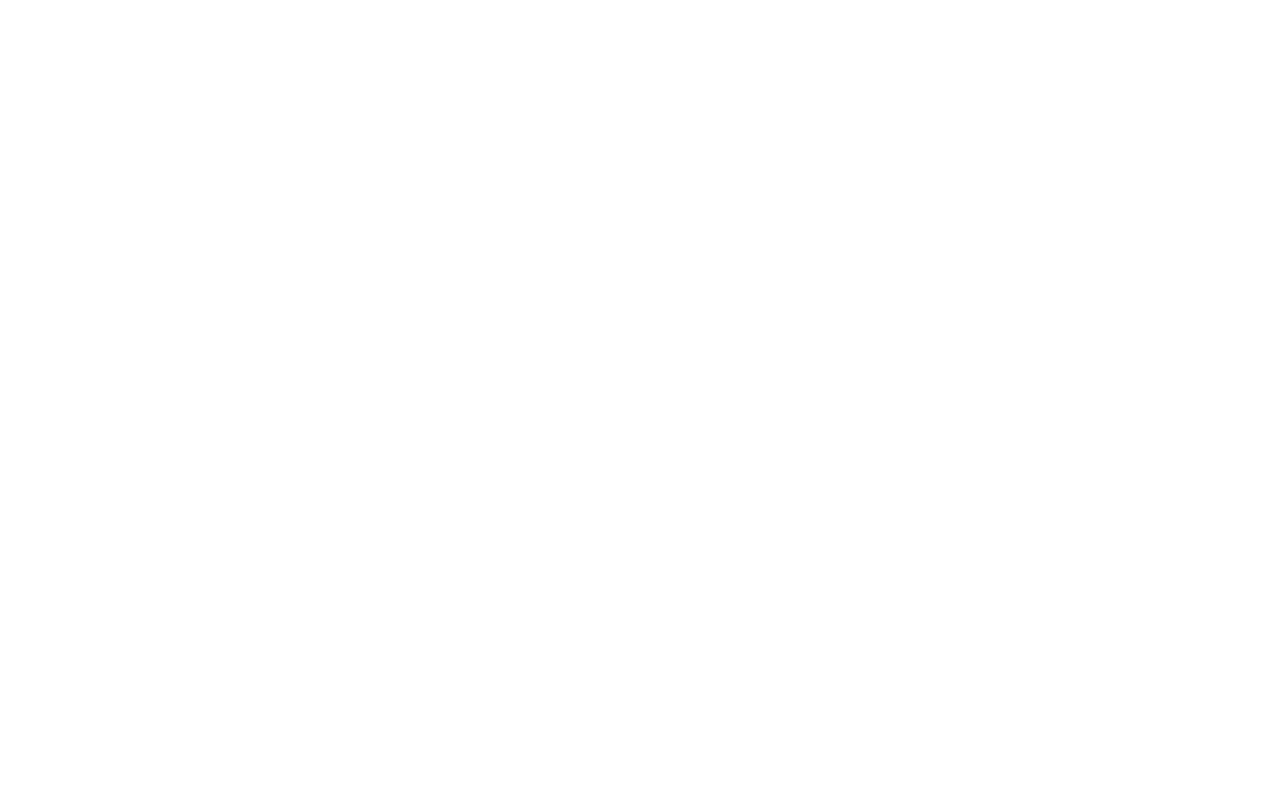
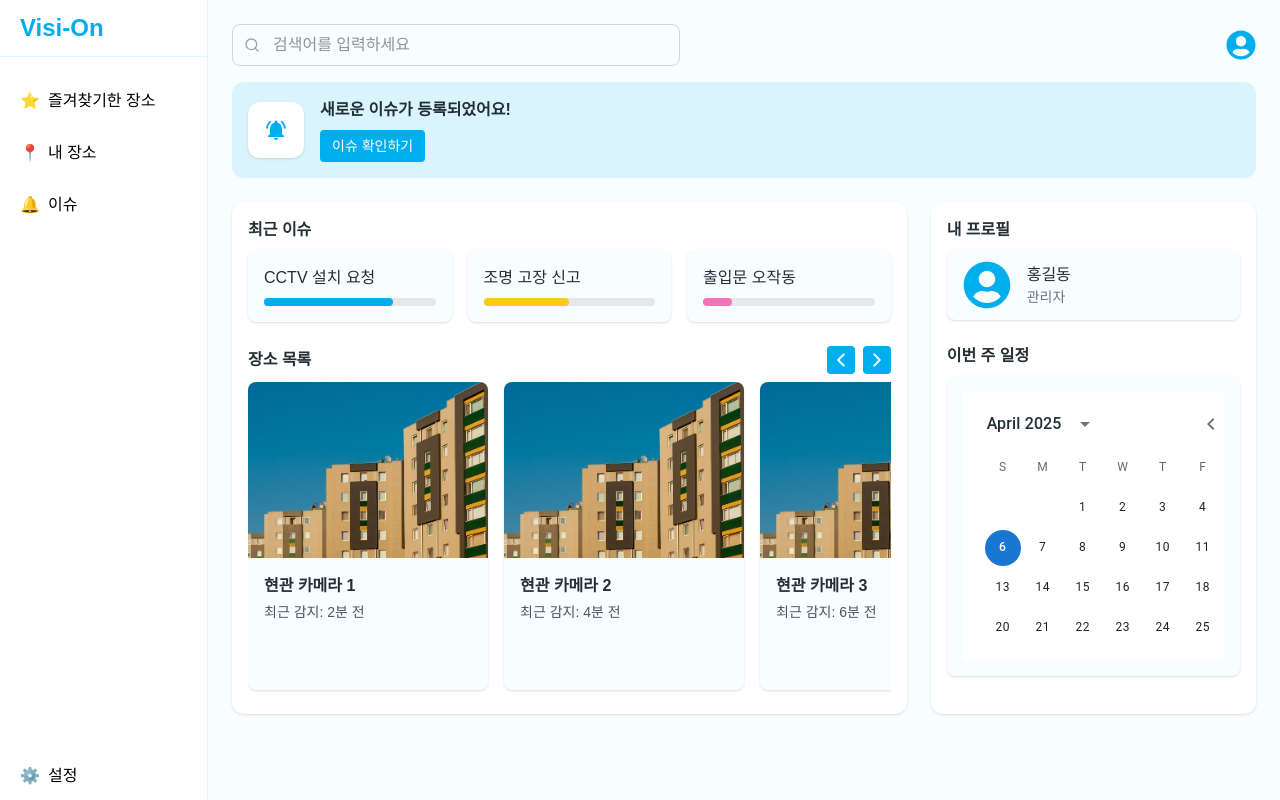
Before and after one commit to camm-cisco-hackathon/cctv_fe, a React (Vite) app: page /home in a window 1280 px wide. Before the commit this address had no page. Built offline with nearby package versions, Linux system fonts and the light colour scheme; a web font is replaced by a local one.

Commit message:
home 페이지 추가

```diff
--- a/package.json
+++ b/package.json
@@ -10,9 +10,15 @@
     "preview": "vite preview"
   },
   "dependencies": {
+    "@emotion/react": "^11.14.0",
+    "@emotion/styled": "^11.14.0",
+    "@mui/material": "^7.0.1",
+    "@mui/x-date-pickers": "^7.28.3",
     "@tailwindcss/vite": "^4.1.1",
+    "dayjs": "^1.11.13",
     "react": "^19.0.0",
     "react-dom": "^19.0.0",
+    "react-icons": "^5.5.0",
     "react-router-dom": "^7.5.0"
   },
   "devDependencies": {
--- a/src/App.jsx
+++ b/src/App.jsx
@@ -2,12 +2,11 @@
 import { BrowserRouter as Router, Routes, Route } from "react-router-dom";
 import Sidebar from "./components/Sidebar";
 import Dashboard from "./pages/Dashboard";
+import Home from "./pages/Home";
 import GroupedLocationList from "./pages/GroupedLocationList";
 import IssuePage from "./pages/IssuePage";
 import LandingPage from "./pages/LandingPage";
-
 import Sender from "./pages/Sender";
-
 
 function App() {
   return (
@@ -19,6 +18,14 @@
           element={
             <WithLayout>
               <Dashboard />
+            </WithLayout>
+          }
+        />
+        <Route
+          path="/home"
+          element={
+            <WithLayout>
+              <Home />
             </WithLayout>
           }
         />
@@ -46,13 +53,12 @@
             </WithLayout>
           }
         />
-
       </Routes>
     </Router>
   );
 }
 
-// Header + Sidebar 있는 페이지용 레이아웃
+// Header + Sidebar 포함 레이아웃
 const WithLayout = ({ children }) => (
   <div className="flex">
     <Sidebar />
--- /dev/null
+++ b/src/pages/Home.jsx
@@ -0,0 +1,167 @@
+import React, { useRef } from "react";
+import { AdapterDayjs } from "@mui/x-date-pickers/AdapterDayjs";
+import { LocalizationProvider } from "@mui/x-date-pickers/LocalizationProvider";
+import { StaticDatePicker } from "@mui/x-date-pickers/StaticDatePicker";
+import dayjs from "dayjs";
+import { FaUserCircle } from "react-icons/fa";
+import { MdNotificationsActive } from "react-icons/md";
+import { FiSearch } from "react-icons/fi";
+import { IoIosArrowBack, IoIosArrowForward } from "react-icons/io";
+import apartmentImg from "../images/apartment.jpg";
+
+export default function Home() {
+  const scrollRef = useRef(null);
+
+  const scrollLeft = () => {
+    scrollRef.current.scrollBy({ left: -300, behavior: "smooth" });
+  };
+
+  const scrollRight = () => {
+    scrollRef.current.scrollBy({ left: 300, behavior: "smooth" });
+  };
+
+  return (
+    <div className="min-h-screen bg-[#F8FDFF] text-[#232f34] p-6 space-y-6">
+      {/* 상단 검색 및 알림 */}
+      <header className="flex justify-between items-center mb-4">
+        <div className="relative w-full max-w-md">
+          <FiSearch className="absolute left-3 top-1/2 transform -translate-y-1/2 text-gray-400" />
+          <input
+            type="text"
+            placeholder="검색어를 입력하세요"
+            className="w-full pl-10 pr-4 py-2 rounded-lg border border-gray-300 focus:outline-none"
+          />
+        </div>
+        <FaUserCircle className="text-3xl text-[#00AEEF]" />
+      </header>
+
+      {/* 상단 카드 */}
+      <section className="bg-[#D9F4FD] p-4 rounded-xl flex items-center gap-4">
+        <div className="flex items-center justify-center w-14 h-14 bg-white rounded-xl shadow">
+          <MdNotificationsActive className="text-2xl text-[#00AEEF]" />
+        </div>
+        <div className="flex flex-col justify-center">
+          <h2 className="text-base font-semibold mb-2 text-[#232f34]">
+            새로운 이슈가 등록되었어요!
+          </h2>
+          <button className="w-fit px-3 py-1.5 text-sm bg-[#00AEEF] text-white rounded hover:bg-[#0095CF]">
+            이슈 확인하기
+          </button>
+        </div>
+      </section>
+
+      {/* 콘텐츠 구역 */}
+      <div className="grid grid-cols-1 lg:grid-cols-3 gap-6">
+        {/* 왼쪽 그룹 */}
+        <div className="lg:col-span-2 bg-white p-4 rounded-xl shadow space-y-6">
+          {/* 최근 이슈 */}
+          <div>
+            <h3 className="text-base font-semibold mb-2">최근 이슈</h3>
+            <section className="grid grid-cols-1 md:grid-cols-3 gap-4">
+              {[
+                { title: "CCTV 설치 요청", color: "#00AEEF", width: "w-3/4" },
+                { title: "조명 고장 신고", color: "#facc15", width: "w-1/2" },
+                { title: "출입문 오작동", color: "#f472b6", width: "w-1/6" },
+              ].map((item, index) => (
+                <div key={index} className="bg-[#F8FDFF] p-4 rounded-lg shadow">
+                  <p className="font-medium mb-2">{item.title}</p>
+                  <div className="w-full h-2 bg-gray-200 rounded-full">
+                    <div
+                      className={`h-full rounded-full ${item.width}`}
+                      style={{ backgroundColor: item.color }}
+                    />
+                  </div>
+                </div>
+              ))}
+            </section>
+          </div>
+
+          {/* 장소 목록 */}
+          <div>
+            <h3 className="text-base font-semibold mb-2 flex items-center justify-between">
+              <span>장소 목록</span>
+              <div className="flex gap-2">
+                <button
+                  onClick={scrollLeft}
+                  className="bg-[#00AEEF] text-white rounded p-1 hover:bg-[#0095CF]"
+                >
+                  <IoIosArrowBack size={20} />
+                </button>
+                <button
+                  onClick={scrollRight}
+                  className="bg-[#00AEEF] text-white rounded p-1 hover:bg-[#0095CF]"
+                >
+                  <IoIosArrowForward size={20} />
+                </button>
+              </div>
+            </h3>
+
+            <section
+              ref={scrollRef}
+              className="flex gap-4 overflow-x-auto pb-2 scrollbar-hide"
+            >
+              {[1, 2, 3, 4, 5].map((i) => (
+                <div
+                  key={i}
+                  className="min-w-[240px] h-[308px] bg-[#F8FDFF] rounded-lg shadow overflow-hidden flex flex-col"
+                >
+                  <img
+                    src={apartmentImg}
+                    alt={`장소 ${i}`}
+                    className="w-full h-44 object-cover"
+                  />
+                  <div className="p-4 flex-1">
+                    <h4 className="font-semibold mb-1">현관 카메라 {i}</h4>
+                    <p className="text-sm text-gray-600">
+                      최근 감지: {i * 2}분 전
+                    </p>
+                  </div>
+                </div>
+              ))}
+            </section>
+          </div>
+        </div>
+
+        {/* 오른쪽 그룹 */}
+        <div className="bg-white p-4 rounded-xl shadow space-y-6">
+          {/* 내 프로필 */}
+          <div>
+            <h3 className="text-base font-semibold mb-2">내 프로필</h3>
+            <section className="p-4 rounded-lg shadow flex items-center gap-4 h-[70px] bg-[#F8FDFF]">
+              <FaUserCircle className="text-5xl text-[#00AEEF]" />
+              <div>
+                <p className="font-medium">홍길동</p>
+                <p className="text-sm text-gray-500">관리자</p>
+              </div>
+            </section>
+          </div>
+
+          {/* 이번 주 일정 */}
+          <div>
+            <h3 className="text-base font-semibold mb-2">이번 주 일정</h3>
+            <section className="p-4 rounded-lg shadow h-[300px] flex flex-col bg-[#F8FDFF]">
+              <div className="flex-grow overflow-hidden">
+                <LocalizationProvider dateAdapter={AdapterDayjs}>
+                  <StaticDatePicker
+                    displayStaticWrapperAs="desktop"
+                    defaultValue={dayjs()}
+                    readOnly
+                    slotProps={{
+                      layout: {
+                        sx: {
+                          height: "100%",
+                          ".MuiPickersCalendarHeader-root": { mb: 0.5 },
+                          ".MuiDayCalendar-weekContainer": { mb: 0.5 },
+                        },
+                      },
+                    }}
+                  />
+                </LocalizationProvider>
+              </div>
+            </section>
+          </div>
+        </div>
+      </div>
+    </div>
+  );
+}
--- a/src/pages/LandingPage.jsx
+++ b/src/pages/LandingPage.jsx
@@ -41,7 +41,7 @@
       </p>
       <div className="flex flex-col sm:flex-row gap-4">
         <button className="px-8 py-3 bg-[#00AEEF] text-white rounded-lg hover:bg-[#0095CF] font-medium">
-          무료 체험 시작하기
+          시작하기
         </button>
         <button className="px-8 py-3 border border-[#00AEEF] text-[#00AEEF] rounded-lg hover:bg-[#D9F4FD] font-medium">
           자세히 알아보기
```
Also changed, not shown: 1 other file (tests, documents, lock files or other folders).
